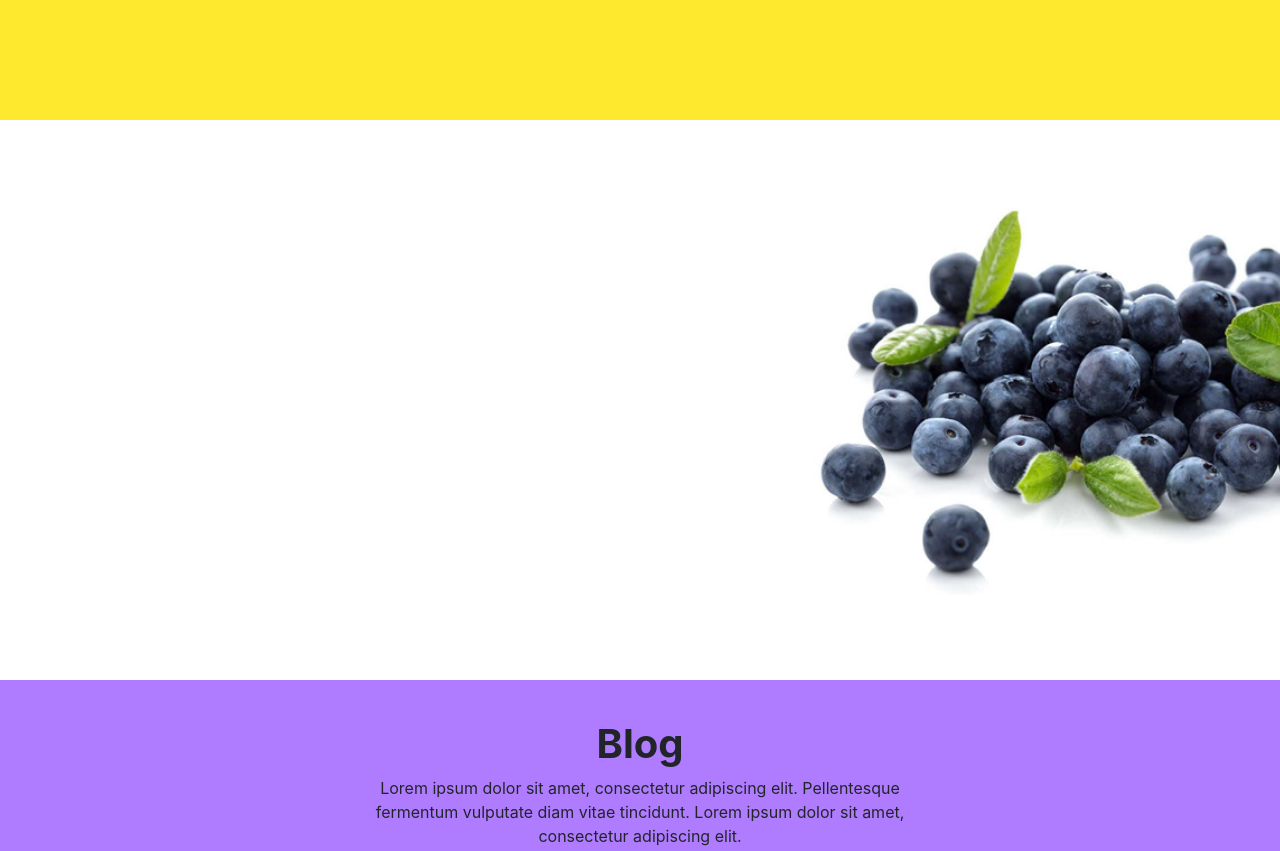
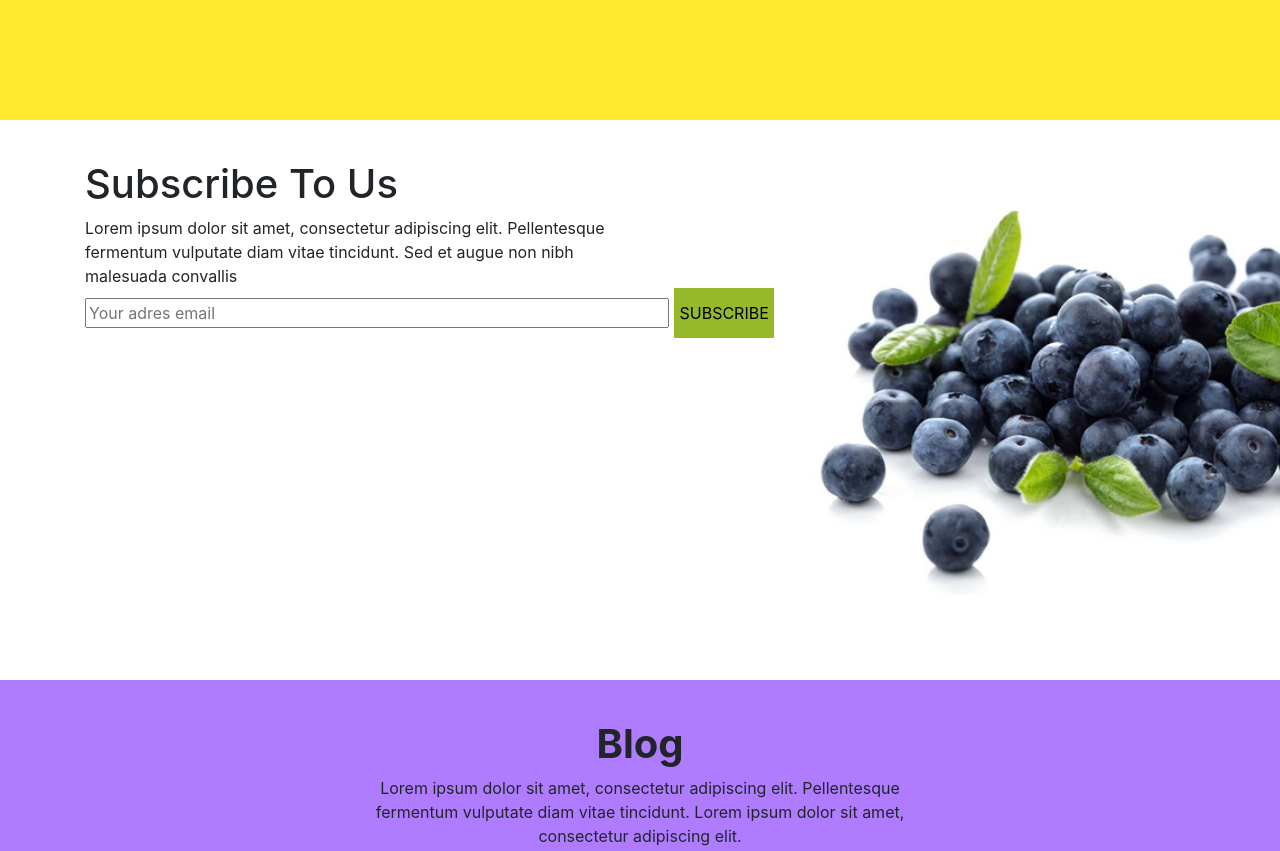
Before and after one commit to CebulaKamil/Cahee, a website: page src/index.html in a window 1280 px wide. Shown: the part 3080-3931 px from the top of the page. Drawn offline with nearby package versions, Linux system fonts and the light colour scheme.

Commit message:
Added subscribe section

```diff
--- a/src/index.html
+++ b/src/index.html
@@ -68,7 +68,22 @@
         </div>
     </section>
     <section id="gallery" class="gallery"></section>
-    <section class="subscribe"></section>
+    <section class="subscribe">
+        <div class="container">
+            <div class="row">
+                <div class="col-lg-6">
+                    <h1>Subscribe To Us</h1>
+                    Lorem ipsum dolor sit amet, consectetur adipiscing elit. Pellentesque fermentum vulputate diam vitae tincidunt. Sed et augue non nibh malesuada convallis
+                </div>
+                <div class="col-lg-8">
+                    <form>
+                        <input type="text" class="xxx" placeholder="Your adres email">
+                        <button class="subscribe-button">SUBSCRIBE</button>
+                    </form>
+                </div>
+            </div>
+        </div>
+    </section>
     <section id="blog" class="blog">
         <div class="container blog-container">
             <div class="row">
--- a/src/scss/style.scss
+++ b/src/scss/style.scss
@@ -118,11 +118,18 @@ h1.about-us {
 /* -- Subscribe -- */
 .subscribe {
     padding-top: 5vh;
-    height: 70vh;
+    min-height: 70vh;
     background-color: white;
     background-image: url("../img/subscribe-background.png");
     background-position: center;
     background-size: cover;
+}
+
+.subscribe-button {
+    background-color: rgb(150, 185, 44);
+    height: 50px;
+    border: none;
+    width: 100px;
 }
 /* -- Blog -- */
 .blog {
@@ -173,7 +180,7 @@ h1.footer-header-text {
     background-color: rgba(0,196,196,0.5);
     margin-top: 10px;
     color: white;
-    max-width: 600px;
+    max-width: 100%;
     border-radius: 0px;
     border: none;
     border-width: 0px;
@@ -184,6 +191,10 @@ h1.footer-header-text {
     border-left: 3px solid rgb(53, 91,130);
     color: white;
 }
+.xxx {
+    min-width: 80%;
+}
+
 
 .form-control::placeholder {
     color: white;
```
Also changed, not shown: src/css/style.css.
